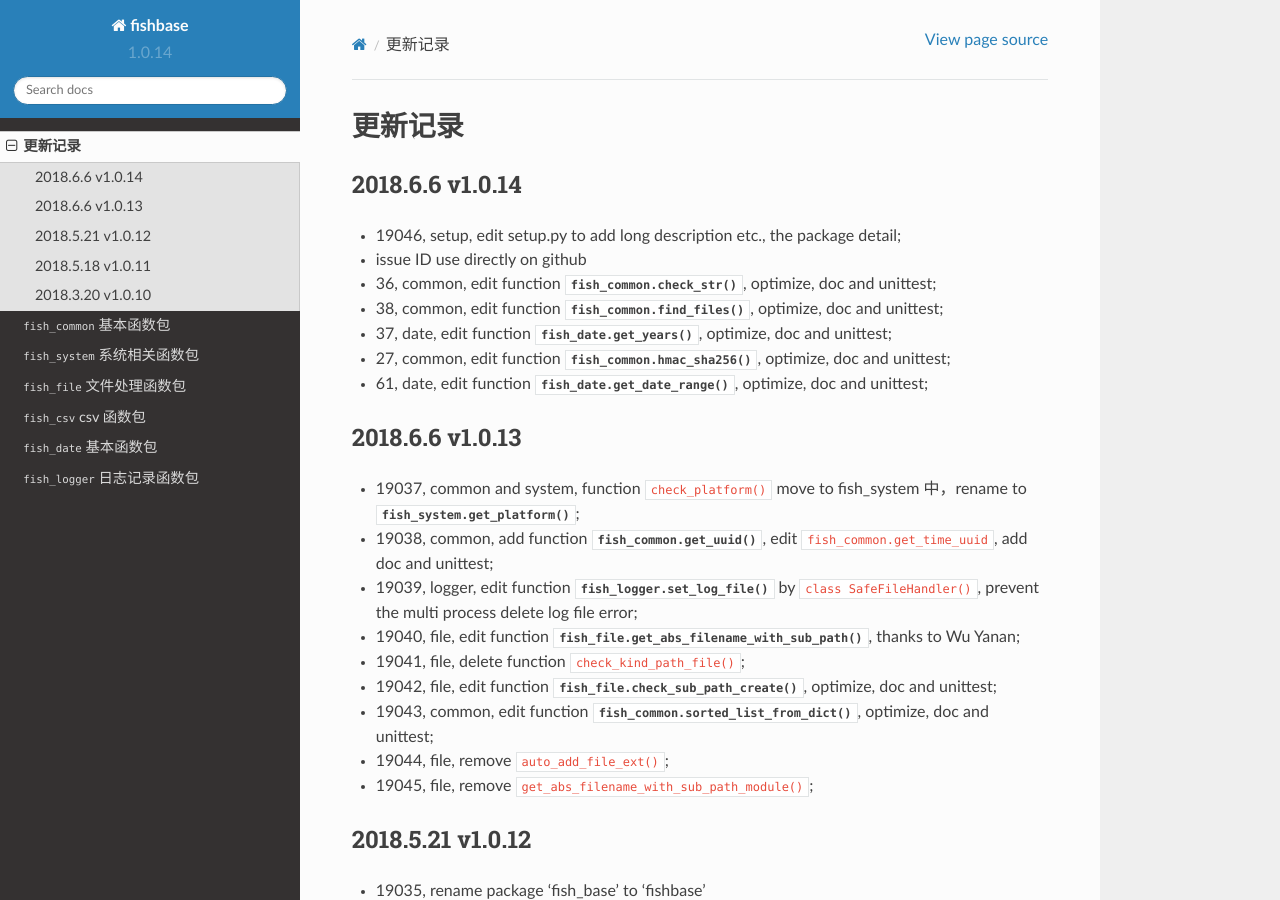
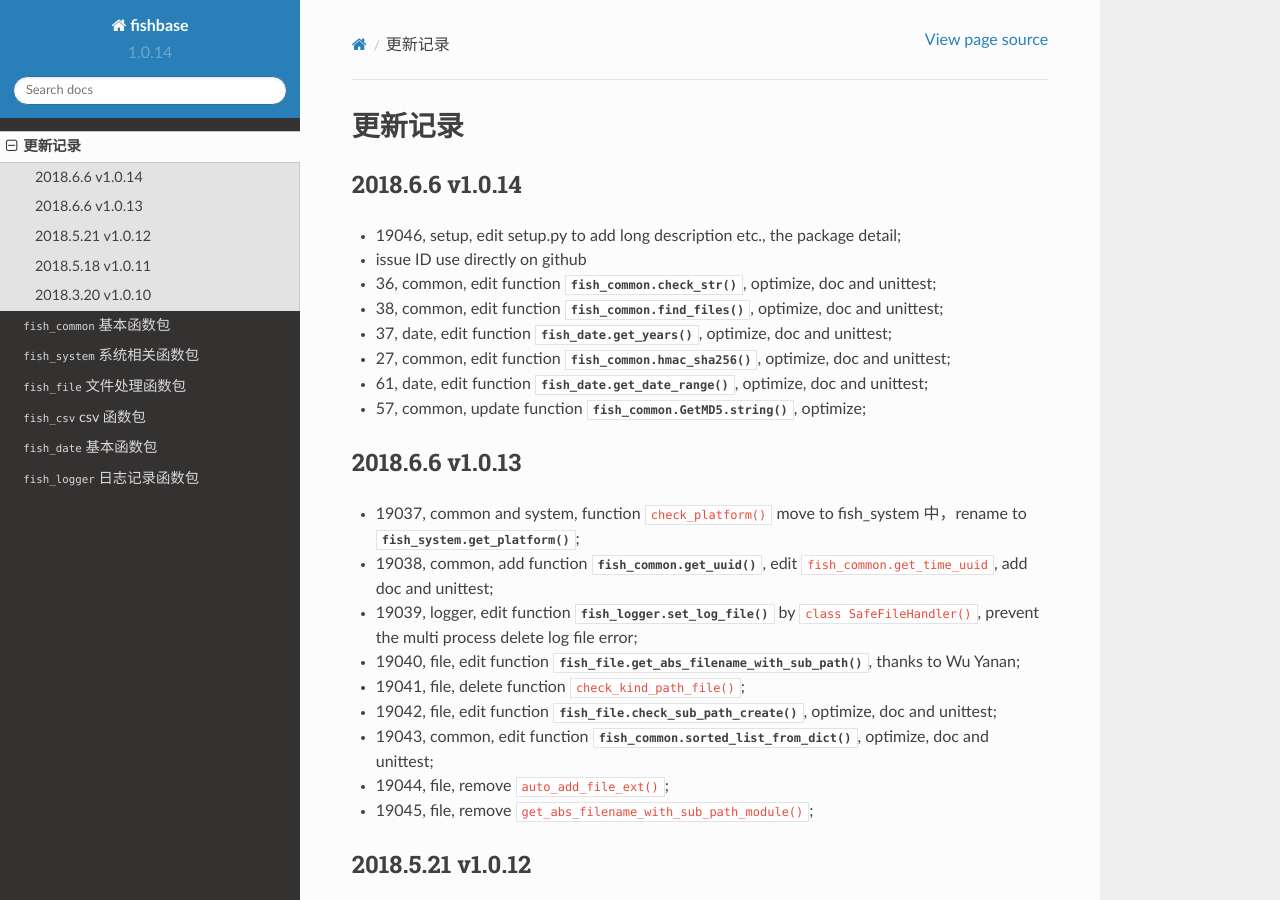
Before and after one commit to chinapnr/fishbase, a Sphinx documentation site: the page built from docs/change_log.rst, in a window 1280 px wide and 900 px high. Built offline with Sphinx 7.4.7 and the Read the Docs theme 2.0.0, drawn with Linux system fonts in a browser that asks for light colours.

Commit message:
2018.6.21 v1.0.14 update doc for fish_common.GetMD5.string() from issue #57

```diff
--- a/docs/change_log.rst
+++ b/docs/change_log.rst
@@ -11,6 +11,7 @@
 * 37, date, edit function :meth:`fish_date.get_years()`, optimize, doc and unittest;
 * 27, common, edit function :meth:`fish_common.hmac_sha256()`, optimize, doc and unittest;
 * 61, date, edit function :meth:`fish_date.get_date_range()`, optimize, doc and unittest;
+* 57, common, update function :meth:`fish_common.GetMD5.string()`, optimize;
 
 2018.6.6 v1.0.13
 ---------------------------
```
